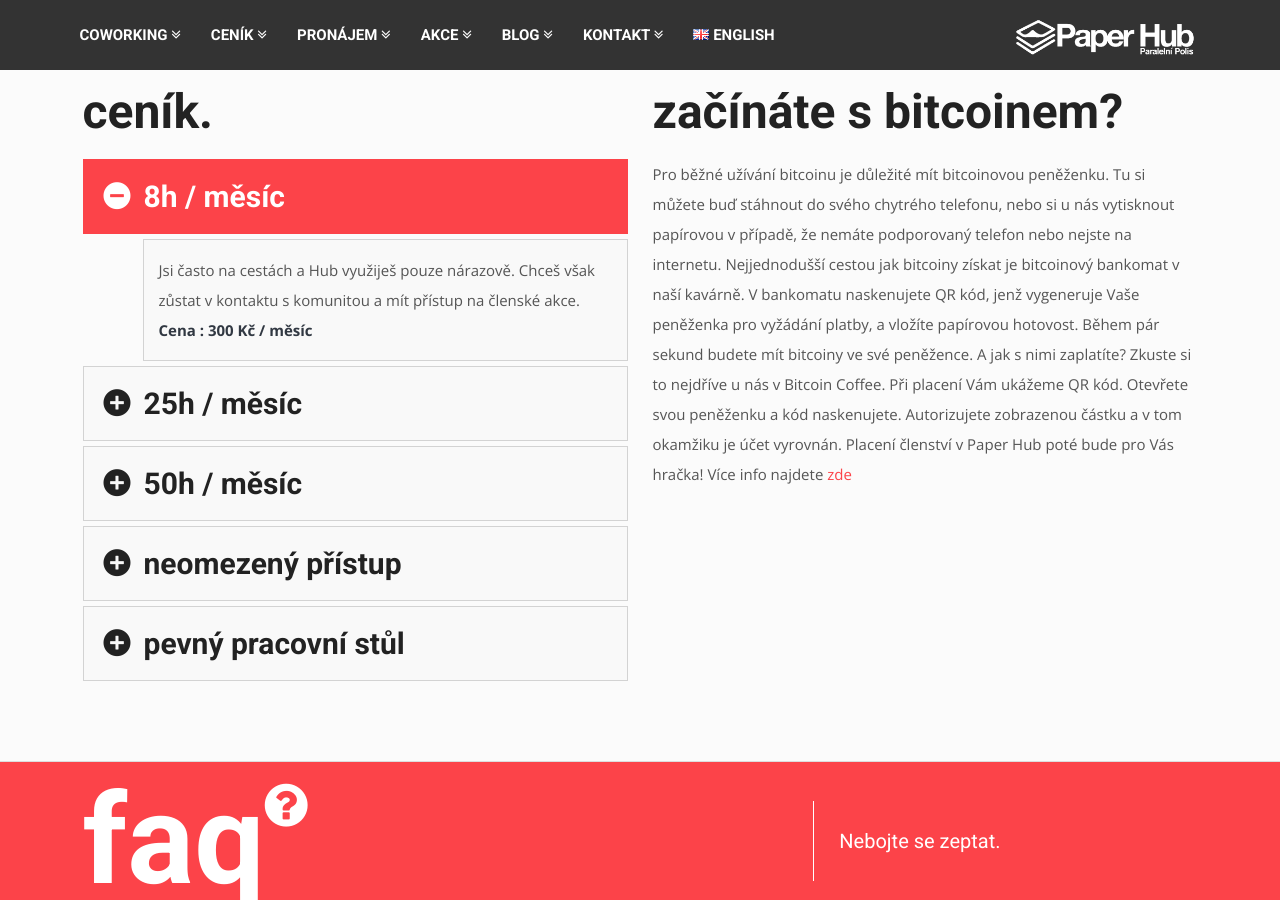
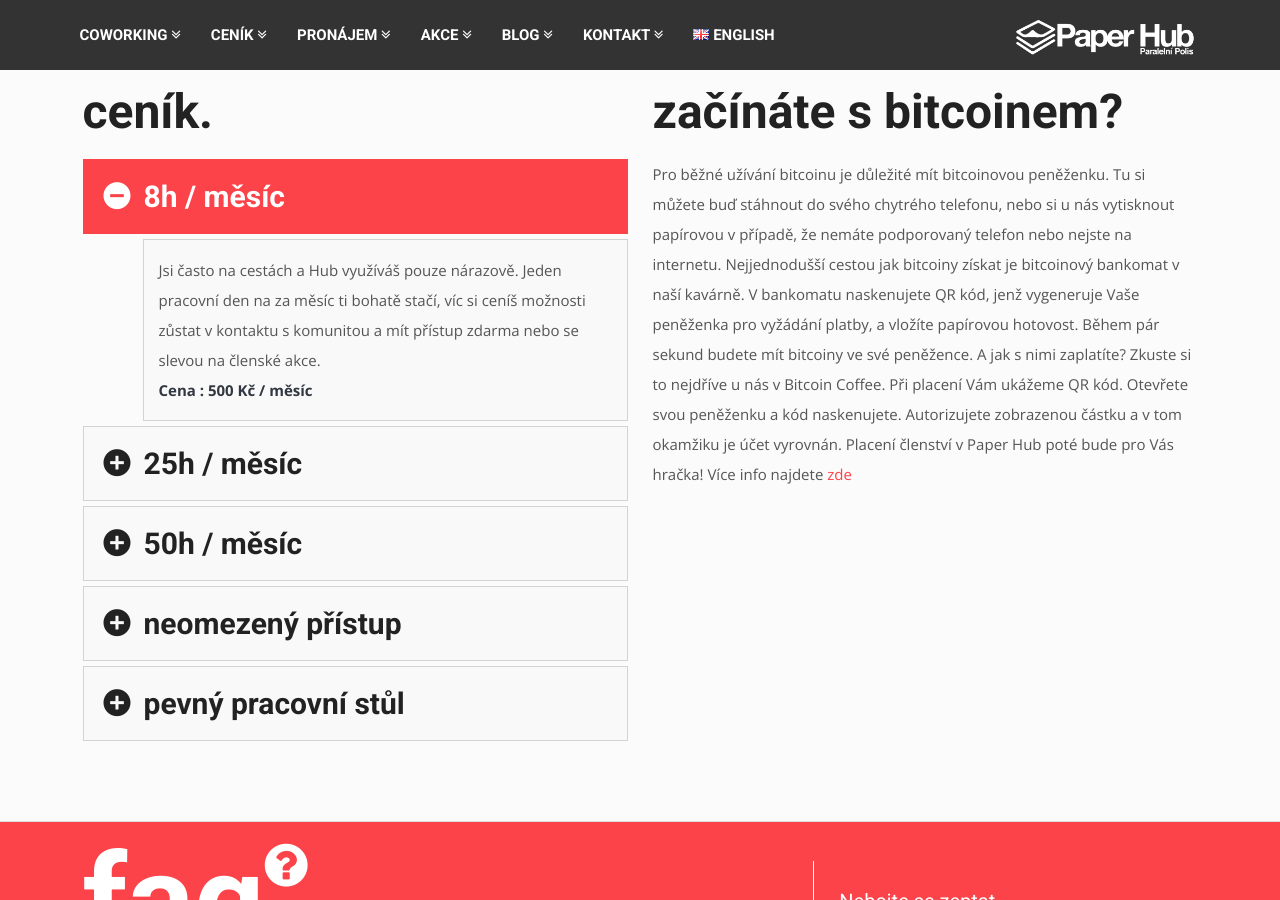
Before and after one commit to ParalelniPolis/paperhubweb, a Jekyll site: the page built from index.html, in a window 1280 px wide and 900 px high, scrolled down 2087 px. Built offline with Jekyll 4.4.1, drawn with Linux system fonts in a browser that asks for light colours; some web fonts are replaced; Markdown is read by kramdown in place of the engine named in the settings.

Commit message:
Update website_text.yaml

```diff
--- a/_data/website_text.yaml
+++ b/_data/website_text.yaml
@@ -163,10 +163,10 @@ pricelist:
                 cz: "8h / měsíc"
                 eng: "8h / month"
             price:
-                cz: "Cena : 300 Kč / měsíc"
-                eng: "Price : 300 CZK / month"
+                cz: "Cena : 500 Kč / měsíc"
+                eng: "Price : 500 CZK / month"
             description:
-                cz: "Jsi často na cestách a Hub využiješ pouze nárazově. Chceš však zůstat v kontaktu s komunitou a mít přístup na členské akce."
+                cz: "Jsi často na cestách a Hub využíváš pouze nárazově. Jeden pracovní den na za měsíc ti bohatě stačí, víc si ceníš možnosti zůstat v kontaktu s komunitou a mít přístup zdarma nebo se slevou na členské akce."
                 eng: "A basic subscription that allows you to spend five hours a month in the coworking space. This subscription is the best option for a trial run or a one-time visit."
 
         -   time:
```
